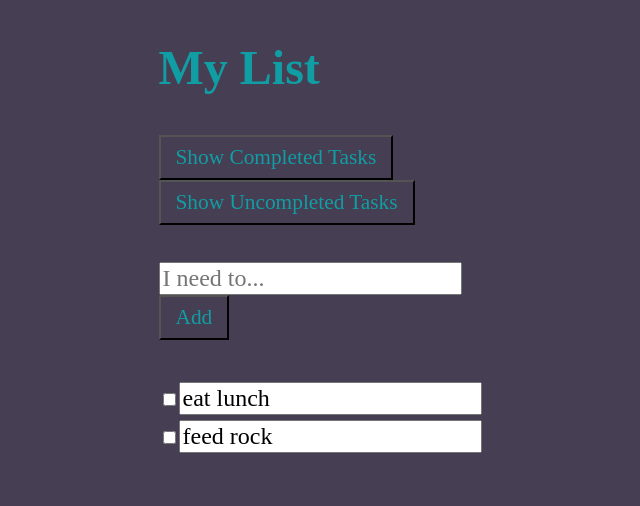
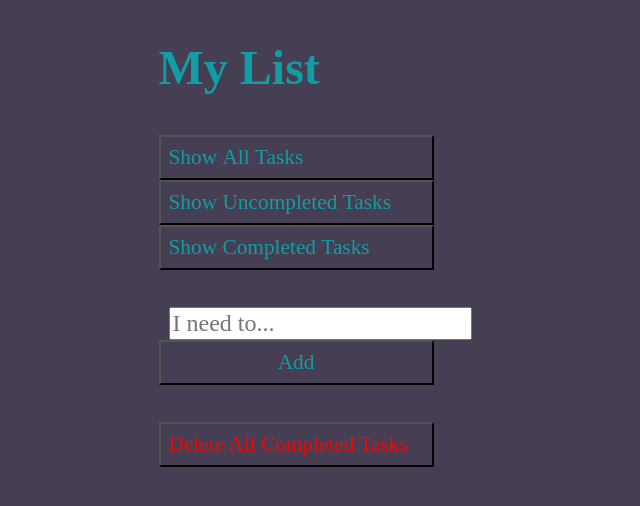
Before and after one commit to waverlywang7/cs124, a React (Create React App) app: page / in a window 1280 px wide. Shown: the top 506 px of the page, without its empty margins (330-970 px from the left). Built offline with nearby package versions, Linux system fonts and the light colour scheme.

Commit message:
added show completed & delete all listitems features

```diff
--- a/src/App.js
+++ b/src/App.js
@@ -14,9 +14,17 @@ function App(props) {
         setData(data.filter(listItem => listItem.id !==listItemId))
     }
 
+
+
     function handleItemAdded(item) {
         console.log("item" + item)
+
         setData([...data, item]);
+    }
+
+    function handleDeleteAll() {
+        let filteredList = data.filter(listItem => !listItem.completed);
+        setData(filteredList);
     }
 
     function handleListItemFieldChanged(listItemId, field, value) {
@@ -24,19 +32,19 @@ function App(props) {
             listItem => listItem.id !==listItemId
                 ? listItem
                 : {...listItem, [field]: value},
-            // props.value = !value,
         ))
+    };
+
+    function displayFilteredList() {
+
     }
-
-
-
-
     return <div>
         <MyList list={data}
                 onItemAdded={handleItemAdded}
                 onDeleteListItem={handleDeleteListItem}
                 onListItemFieldChanged={handleListItemFieldChanged}
-                //onToggleListItemCompleted={toggleListItemCompleted}
+                onDeleteAll={handleDeleteAll}
+                //onToggleCompletedItems={toggleCompletedItems}
         /></div>;
 };
 
--- /dev/null
+++ b/src/ButtonBar.js
@@ -0,0 +1,16 @@
+
+function ButtonBar(props){
+    return(
+        // <button type="button" onClick={props.onToggleCompletedItems}> Show Completed Tasks </button>
+    <button
+        type="button"
+        onClick={() => props.setShowCompletedItems(props.name)}
+    >
+        <span className="visually-hidden">Show&nbsp;</span>
+        <span>{ props.name }</span>
+        <span className="visually-hidden">&nbsp;Tasks</span>
+    </button>
+    )
+}
+
+export default ButtonBar;
--- a/src/ListItem.css
+++ b/src/ListItem.css
@@ -11,6 +11,10 @@ body {
     background-color: #463E52;
 }
 
+input[type=checkbox]{
+    transform: scale(3);
+}
+
 input{
     font-family: "Avenir";
     font-size: 18pt;
@@ -22,8 +26,7 @@ button{
     font-size: 16pt;
     display: flex;
     margin: 0;
-    padding: 8px 15px;
-
+    padding: 8px 8px;
     overflow: visible;
     background: transparent;
     color: inherit;
@@ -31,11 +34,25 @@ button{
     -webkit-font-smoothing: inherit;
     -moz-osx-font-smoothing: inherit;
     -webkit-appearance: none;
-    width: auto
+    width: 275px;
+
+}
+button:active,
+button:focus,
+[role="button"][aria-pressed="true"] {
+    border: 2px solid #000;
+    background-color: #660F56;
 }
 button::-moz-focus-inner {
     border: 0;
 }
+
+.deleteAllButton{
+    font-size: 3px;
+    color: red;
+    text-decoration: #cc7832;
+}
+
 
 h3 {
     font-size: 12pt;
@@ -49,6 +66,18 @@ h3:hover{
     display: inline-block;
 }
 
+.container3{
+    color: red;
+}
 .container2 > * {
     display: inline-block;
 }
+
+.container2{
+    justify-content: space-between;
+    margin: 0 -10px;
+}
+
+input{
+    margin:0 10px;
+}
--- a/src/ListItem.js
+++ b/src/ListItem.js
@@ -50,23 +50,15 @@ function ListItem(props) {
             <div class= "container2">
             <input
                 type="checkbox"
-                    //checked={props.completed}
-                    //onClick={}
-                    onChange={() => props.toggleListItemCompleted(props.id)}
+                onChange={(e) => props.onListItemFieldChanged(props.id, "completed", e.target.checked )}
                 id={props.id}
                 name=" listitem0"
-                    defaultChecked={props.completed}
+                defaultChecked={false}
                 value="test"/>
 
             <ListItemField field="name" {...props}/>
+
             </div>
-            {/*<ListItemField field="name" {...props}/>*/}
-            {/*<ListItemField field="completed" {...props}/>*/}
-            {/*<>*/}
-            {/*    <input type = "checkbox" id = "listitem0" name =" listitem0" value="test" />*/}
-            {/*    /!*<label htmlFor="listitem0">{props.name}</label>*!/*/}
-            {/*    /!*<br />*!/*/}
-            {/*</>*/}
         </div>
     )
 }
--- a/src/MyList.js
+++ b/src/MyList.js
@@ -1,12 +1,14 @@
 import ListItem from "./ListItem.js";
 import React, {useState, useRef} from 'react';
 import {generateUniqueID} from "web-vitals/dist/modules/lib/generateUniqueID";
+import ButtonBar from "./ButtonBar.js";
 import setData from "./App.js";
 function MyList(props) {
     // eslint-disable-next-line react-hooks/rules-of-hooks
     const [newItem, setNewItem] = useState({name: "", id: 0, completed: false});
     const [selectedId, setSelectedId] = useState(null);
-    const [showCompletedItems, setShowCompletedItems] = useState(false);
+    const [showCompletedItems, setShowCompletedItems] = useState("All");
+   // const [deleteAll, setDeleteAll] = useState(true);
 
     const input = useRef(null);
 
@@ -16,60 +18,86 @@ function MyList(props) {
         // var input = document.getElementById("myInput").value;
         setNewItem(newItem);
         props.onItemAdded(newItem);
+        input.current.value = "";
         // data.push(input.current.value);
         // console.log(data);
     }
 
-    function toggleListItemCompleted(id){
-        console.log(props.list[0]);
-        const updatedMyList = props.list.map(a => {
-            if (id == a.id) {
-                return {...a, completed: !a.completed}
-            }
-            return a;
-            setNewItem(updatedMyList);
-        });
-
+    function deleteAll(){
+        props.onDeleteAll();
     }
 
-    // function handleUpdateData(id, field, newValue) {
-    //     var newData = data.map( p => parseInt(p.id) === parseInt(id) ? {...p, [field]: [newValue]} : p);
-    //     setNewItem(newData);
-    // }
+    const listItemFilterMap = {
+        All: () => true,
+        Uncompleted: listItem => !listItem.completed,
+        Completed: listItem => listItem.completed
+    }
+
+    const listItemFilterNames = Object.keys(listItemFilterMap);
+    const buttonList = listItemFilterNames.map(name => (
+        <ButtonBar
+                   name={name}
+                   aria-pressed={props.isPressed}
+                   isPressed={name === showCompletedItems}
+                   setShowCompletedItems={setShowCompletedItems}/>
+    ))
+
     console.log(props)
     console.log(props.list)
-    return (
-        <div>
-            <h2> My List </h2>
-            <button onClick={() => setShowCompletedItems(!showCompletedItems)}> Show Completed Tasks </button>
-            <button> Show Uncompleted Tasks </button>
-            <br />
-            <input type="text" ref={input} id="myInput" placeholder="I need to..."/>
-            <div class="container">
-                <button onClick={handleAdd}>Add</button>
-                {selectedId && <button type="button" onClick={
-                    () => {
-                        props.onDeleteListItem(selectedId);
-                        setSelectedId(null);
-                    }}>
-                    Delete Task
-                </button>
-                }
-            </div><br />
 
-
-            {props.list.map(a=>
-                <ListItem
+    const tasks = props.list
+        .filter(listItemFilterMap[showCompletedItems])
+        .map(a=>
+            <ListItem
+                onToggleCompletedItems={toggleCompletedItems}
                 onRowClick={(id) =>
                     setSelectedId(id)}
                 onListItemFieldChanged={props.onListItemFieldChanged}
                 selected={a.id === selectedId}
                 key={a.id}
                 name={a.name}
-                toggleListItemCompleted={toggleListItemCompleted}
                 completed={a.completed} //needed?
-                {...a} />)}
+                {...a} />)
 
+    function toggleCompletedItems(){
+        // filter out completed items using setShowCompleted
+        // display filtered list
+        console.log("tasks ", props.list);
+        let filteredList = props.list.filter(listItem => listItem.completed);
+        console.log("filtered list ", filteredList);
+        setShowCompletedItems(showCompletedItems);
+        return filteredList;
+    }
+
+    return (
+
+        <div>
+            <h2> My List </h2>
+            {buttonList}
+            {/*<ButtonBar onToggleCompletedItems={() => setShowCompletedItems(!showCompletedItems)}> </ButtonBar>*/}
+            {/*<ButtonBar onToggleCompletedItems={() => setShowCompletedItems(showCompletedItems)}> </ButtonBar>*/}
+            {/*<button type="button" onClick={toggleCompletedItems}> Show Completed Tasks </button>*/}
+            <br />
+            <input type="text" ref={input} id="myInput" placeholder="I need to..."/>
+            <div class="container">
+
+                <button onClick={handleAdd}>Add</button>
+                {selectedId && <div class="container3"> <button type="button" name= "delete" id= "delete" onClick={
+                    () => {
+
+                        props.onDeleteListItem(selectedId);
+                        setSelectedId(null);
+                    }}>
+                    Delete Task
+                </button>
+
+                </div>
+                }
+            </div><br />
+            <div> {tasks} </div>
+            <div className="deleteAllButton">
+                <button onClick={deleteAll}>Delete All Completed Tasks</button>
+            </div>
             </div>);
             }
 export default MyList;
--- a/src/index.js
+++ b/src/index.js
@@ -3,15 +3,7 @@ import ReactDOM from 'react-dom';
 import './index.css';
 import App from './App';
 import reportWebVitals from './reportWebVitals';
-const initialData = [{
-     name: 'eat lunch',
-     id: 'abc',
-     completed: false
-},{
-     name: 'feed rock',
-     id: 'def',
-     completed: false
-}];
+const initialData = [];
 
 // function InMemoryApp(props) {
 //      return <App data={props.initialData}/>
```
Lines whose indentation alone changed are shown as unchanged.
